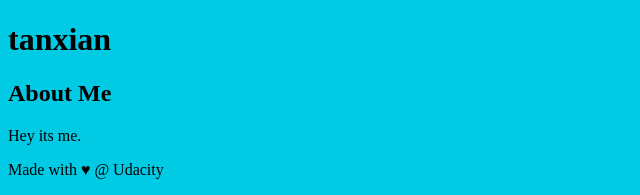
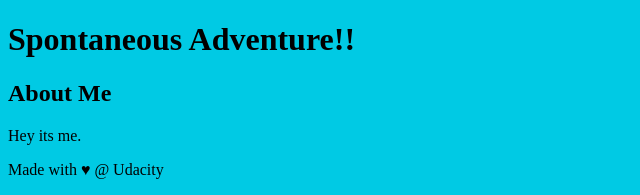
Before and after one commit to yangzhou0/GitLearningProject, a plain HTML site: page index.html in a window 1280 px wide. Shown: the top 195 px of the page, without its empty margins (0-640 px from the left). Drawn offline with Linux system fonts and the light colour scheme.

Commit message:
Revert "change heading to tanxxian"
This reverts commit 17990c12175d8c2e4deea64308d27ec2988cf9e2.

```diff
--- a/index.html
+++ b/index.html
@@ -12,7 +12,7 @@
 
     <header>
       <!-- i added in another '!' and try git commit --amend command -->
-        <h1>tanxian</h1>
+        <h1>Spontaneous Adventure!!</h1>
     </header>
 
     <div class="container">
```
